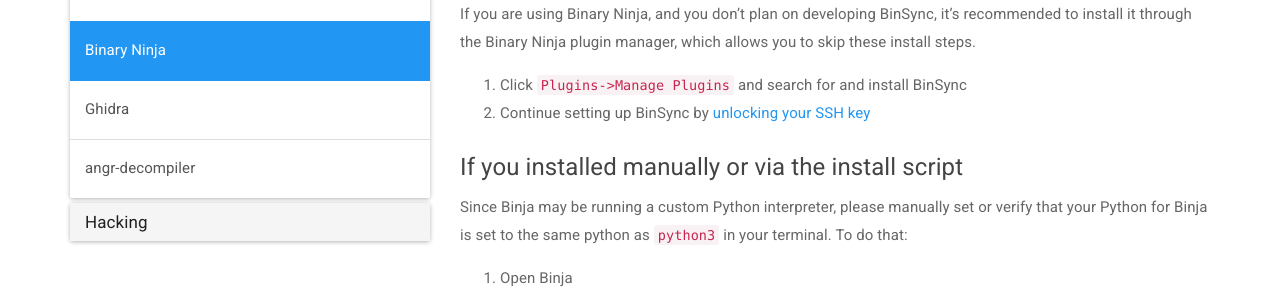
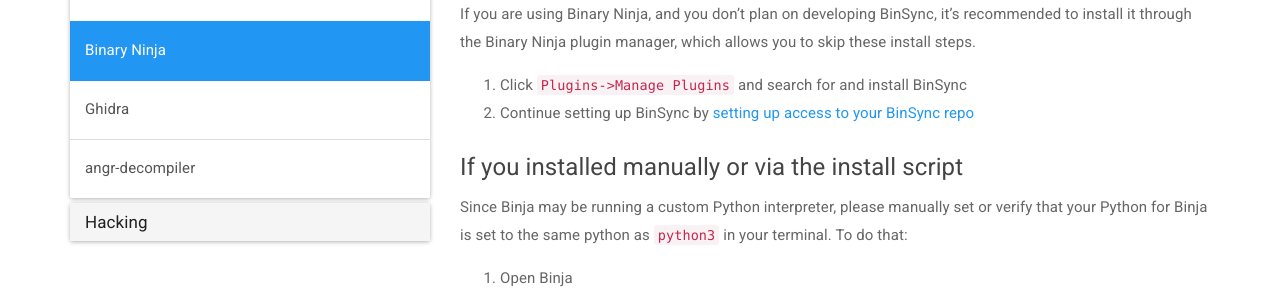
Before and after one commit to binsync/binsync.net, a Jekyll site: the page built from _docs/decompilers/binja.md, in a window 1280 px wide and 1317 px high. Shown: the part 313-608 px from the top of the window. Built offline with Jekyll 4.4.1, drawn with Linux system fonts in a browser that asks for light colours; emoji names are drawn with the system emoji font.

Commit message:
Last few fixes

```diff
--- a/_docs/decompilers/binja.md
+++ b/_docs/decompilers/binja.md
@@ -9,7 +9,7 @@
 If you are using Binary Ninja, and you don't plan on developing BinSync, it's recommended to install it through the Binary Ninja plugin manager, which allows you to skip these install steps.
 
 1. Click `Plugins->Manage Plugins` and search for and install BinSync
-2. Continue setting up BinSync by [unlocking your SSH key](/docs/install/#unlocking-your-ssh-key)
+2. Continue setting up BinSync by [setting up access to your BinSync repo](/docs/install/#set-up-access-to-your-binsync-repo)
 
 ### If you installed manually or via the install script
 Since Binja may be running a custom Python interpreter, please manually set or verify that your Python
```
Also changed, not shown: _docs/use_guide/creating-bs-proj.md (+1 -1 lines).
